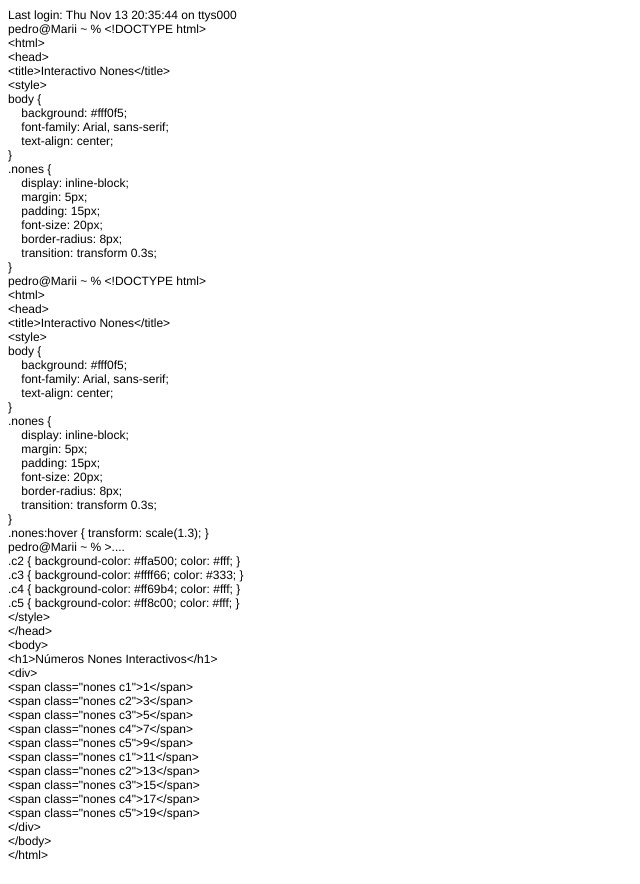
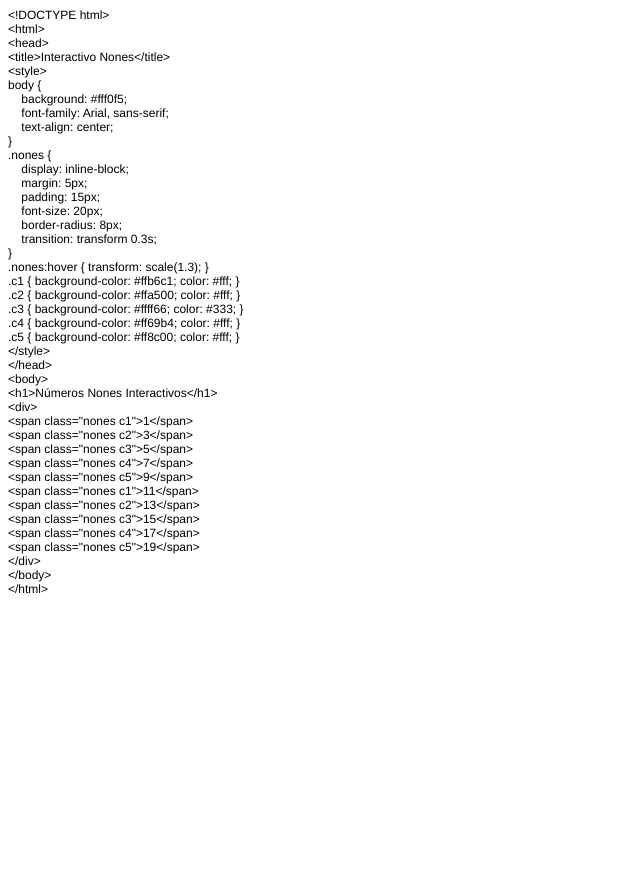
Before and after one commit to nqfsq78h24-commits/marianmata, a plain HTML site: page index.html in a window 1280 px wide. Shown: the whole page, without its empty margins (0-640 px from the left). After the commit the page ends 800 px from the top, so only its background shows below. Drawn offline with Linux system fonts and the light colour scheme.

Commit message:
Add files via upload

```diff
--- a/index.html
+++ b/index.html
@@ -12,26 +12,7 @@
   </style>
 </head>
 <body>
-<p class="p1">Last login: Thu Nov 13 20:35:44 on ttys000</p>
-<p class="p1">pedro@Marii ~ % &lt;!DOCTYPE html&gt;</p>
-<p class="p1">&lt;html&gt;</p>
-<p class="p1">&lt;head&gt;</p>
-<p class="p1">&lt;title&gt;Interactivo Nones&lt;/title&gt;</p>
-<p class="p1">&lt;style&gt;</p>
-<p class="p1">body {</p>
-<p class="p1"><span class="Apple-converted-space">    </span>background: #fff0f5;</p>
-<p class="p1"><span class="Apple-converted-space">    </span>font-family: Arial, sans-serif;</p>
-<p class="p1"><span class="Apple-converted-space">    </span>text-align: center;</p>
-<p class="p1">}</p>
-<p class="p1">.nones {</p>
-<p class="p1"><span class="Apple-converted-space">    </span>display: inline-block;</p>
-<p class="p1"><span class="Apple-converted-space">    </span>margin: 5px;</p>
-<p class="p1"><span class="Apple-converted-space">    </span>padding: 15px;</p>
-<p class="p1"><span class="Apple-converted-space">    </span>font-size: 20px;</p>
-<p class="p1"><span class="Apple-converted-space">    </span>border-radius: 8px;</p>
-<p class="p1"><span class="Apple-converted-space">    </span>transition: transform 0.3s;</p>
-<p class="p1">}</p>
-<p class="p1">pedro@Marii ~ % &lt;!DOCTYPE html&gt;</p>
+<p class="p1">&lt;!DOCTYPE html&gt;</p>
 <p class="p1">&lt;html&gt;</p>
 <p class="p1">&lt;head&gt;</p>
 <p class="p1">&lt;title&gt;Interactivo Nones&lt;/title&gt;</p>
@@ -50,7 +31,7 @@
 <p class="p1"><span class="Apple-converted-space">    </span>transition: transform 0.3s;</p>
 <p class="p1">}</p>
 <p class="p1">.nones:hover { transform: scale(1.3); }</p>
-<p class="p1">pedro@Marii ~ % &gt;....<span class="Apple-converted-space">                                                           </span></p>
+<p class="p1">.c1 { background-color: #ffb6c1; color: #fff; }</p>
 <p class="p1">.c2 { background-color: #ffa500; color: #fff; }</p>
 <p class="p1">.c3 { background-color: #ffff66; color: #333; }</p>
 <p class="p1">.c4 { background-color: #ff69b4; color: #fff; }</p>
```
